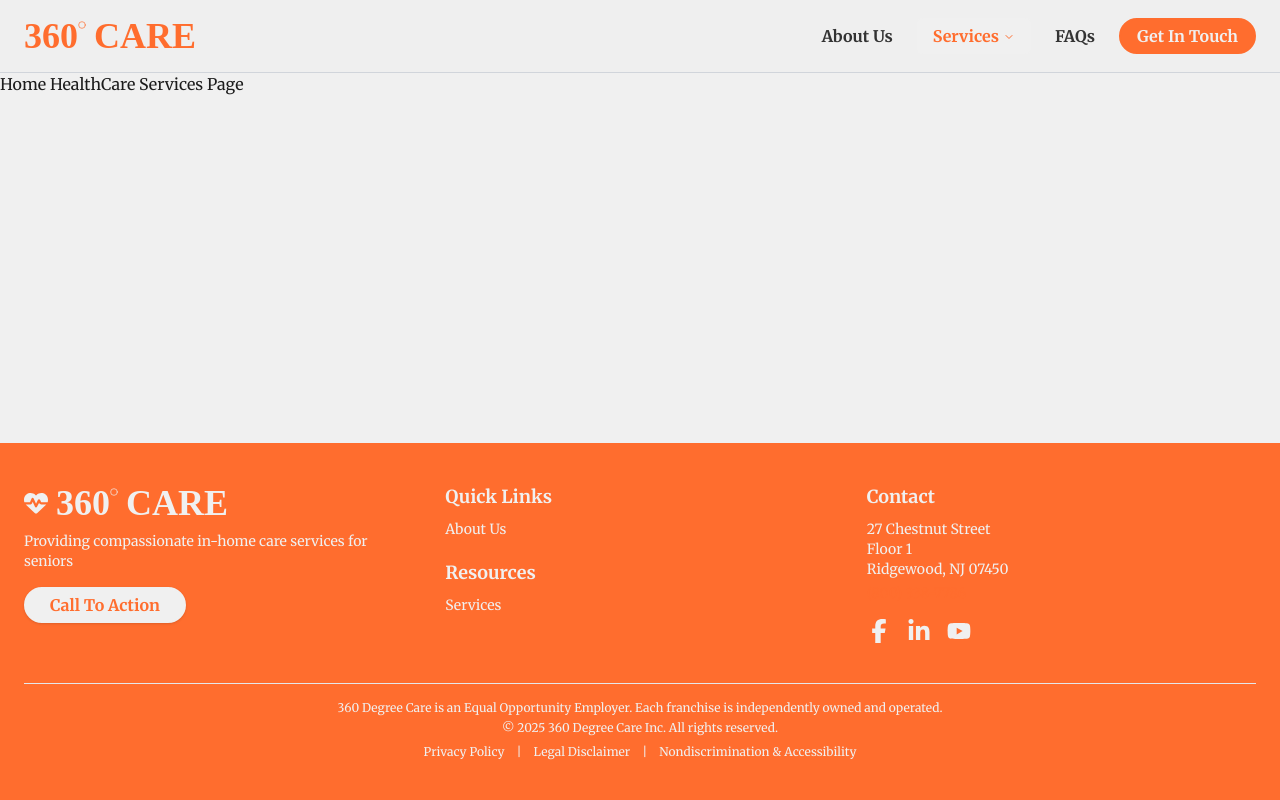
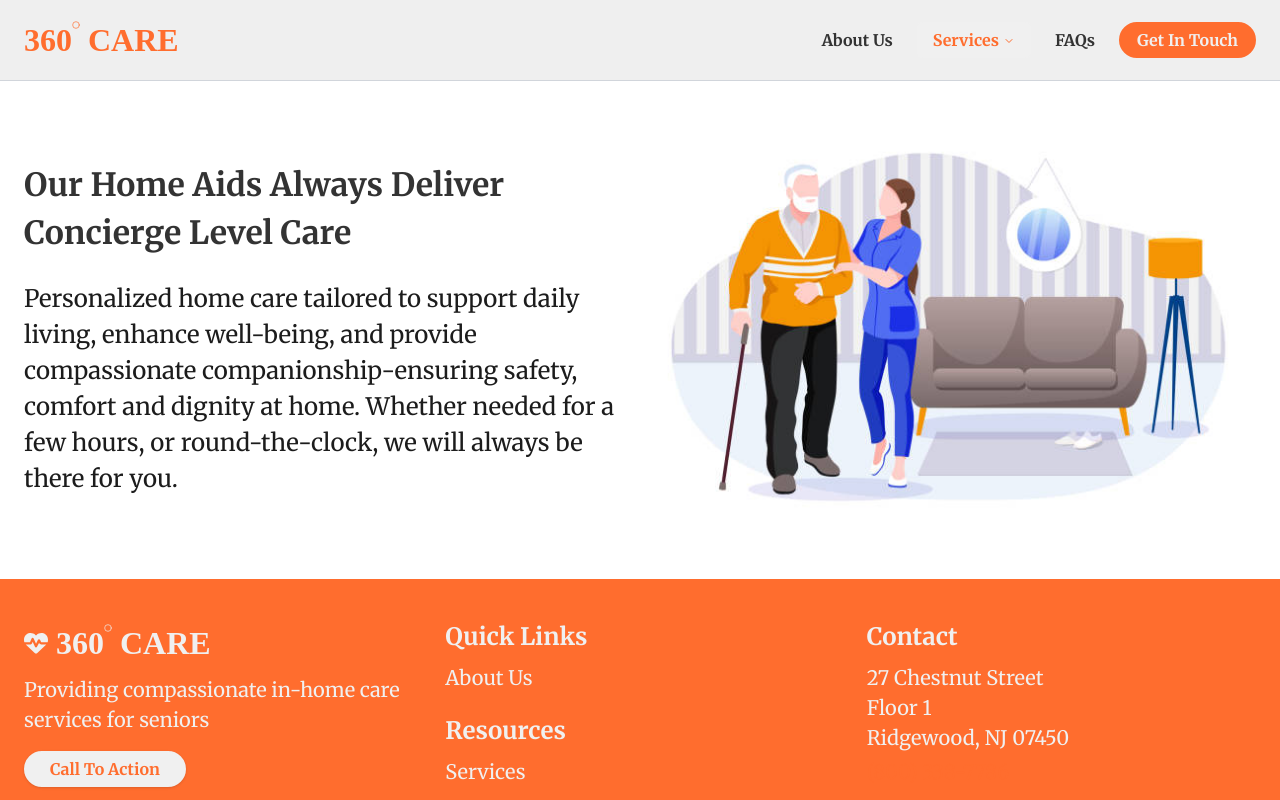
Before and after one commit to pixelverse-studios/360-degree-care, a Next.js app: page /services/home-health-care in a window 1280 px wide. Shown: the top 800 px of the page. Built offline with nearby package versions, Linux system fonts and the light colour scheme; a web font is replaced by a local one.

Commit message:
360c-4: Pre-demo changes

```diff
--- a/src/app/services/home-health-care/page.tsx
+++ b/src/app/services/home-health-care/page.tsx
@@ -1,3 +1,9 @@
+import HomeHealthCareHero from '@/components/hero/HomeHealthcareHero'
+
 export default function ServicesPage() {
-    return <main>Home HealthCare Services Page</main>
+    return (
+        <main>
+            <HomeHealthCareHero />
+        </main>
+    )
 }
--- a/src/components/Logo.tsx
+++ b/src/components/Logo.tsx
@@ -9,7 +9,7 @@ const Logo = ({ invert }: LogoProps) => {
     return (
         <div
             className={cn(
-                'flex content-center gap-2 text-4xl font-bold cursor-pointer logo',
+                'flex content-center gap-2 text-2xl font-bold cursor-pointer logo',
                 invert ? 'text-background' : 'text-primary'
             )}
         >
--- a/src/components/about/AboutStatBanner.tsx
+++ b/src/components/about/AboutStatBanner.tsx
@@ -9,11 +9,11 @@ export default function AboutStatBanner() {
                 The <span className="text-primary">360 Degree</span> Difference
             </h2>
             <p className="text-center max-w-4xl mx-auto">
-                We belleve nomecare must go beyona senaing someone to do
-                sometning and sending a oill. we are ready to take care of
+                We believe homecare must go beyond sending someone to do
+                something and sending a bill. we are ready to take care of
                 everything a client or patient needs from the moment they open
                 their eyes in the morning to the moment they close them at
-                nignt. vur mission is to make our clents lives better.
+                nignt. our mission is to make our clents lives better.
             </p>
             <ul className="max-w-6xl w-full mx-auto p-4 bg-white-bright rounded-lg grid grid-cols-1 sm:grid-cols-2  lg:grid-cols-4 gap-4 lg:gap-2">
                 <li className="p-4 flex flex-col gap-2 text-center h-fit">
--- /dev/null
+++ b/src/components/hero/HomeHealthcareHero.tsx
@@ -0,0 +1,29 @@
+'use client'
+
+import HomeAidHero from '../../../public/media/HomeAidHero.jpg'
+
+export default function HomeHealthCareHero() {
+    return (
+        <section className="bg-white-bright">
+            <div className="max-w-custom mx-auto grid grid-cols-1 md:grid-cols-2 gap-6 justify-between items-center px-6 py-12 h-full">
+                <div className="flex flex-col gap-6">
+                    <h2 className="text-3xl md:text-2xl sm:text-xl font-bold text-black-muted">
+                        Our Home Aids Always Deliver Concierge Level Care
+                    </h2>
+                    <p className="text-lg">
+                        Personalized home care tailored to support daily living,
+                        enhance well-being, and provide compassionate
+                        companionship-ensuring safety, comfort and dignity at
+                        home. Whether needed for a few hours, or
+                        round-the-clock, we will always be there for you.
+                    </p>
+                </div>
+                <img
+                    className="h-fit w-fit"
+                    src={HomeAidHero.src}
+                    alt="Home Healthcare Aid graphic"
+                />
+            </div>
+        </section>
+    )
+}
--- /dev/null
+++ b/src/components/services/HomeHealthCareServices.tsx
@@ -0,0 +1,3 @@
+'use client'
+
+export default function HomeHealthCareServices() {}
--- a/src/styles/globals.css
+++ b/src/styles/globals.css
@@ -42,19 +42,13 @@ body {
 }
 
 body {
-    /* font-family:
-        var(--font-rubik), var(--font-merriweather), var(--font-symbola),
-        sans-serif; */
     min-height: 100vh;
     color: hsl(var(--black));
-    body {
-        font-family: 'Rubik', sans-serif;
-    }
-    /* font-family: Arial, Helvetica, sans-serif; */
+    font-family: 'Rubik', sans-serif;
 }
 
 main {
-    margin-top: 4.5rem;
+    margin-top: 5rem;
     flex: 1;
 }
 
@@ -62,7 +56,7 @@ h1,
 h2,
 h3,
 h4 {
-    font-family: 'Merriweather', serif;
+    font-family: 'Merriweather', serif !important;
 }
 
 .logo {
--- a/src/utils/home.ts
+++ b/src/utils/home.ts
@@ -44,7 +44,7 @@ export const SERVICE_CARDS: CardProps[] = [
         icon: FaHandHoldingHeart,
         title: 'Home Health Care',
         description:
-            '360 Degree Care provides professional home health care services including skilled nursing, therapy, and personal care. Tailored to support your recovery, enhance overall well0being, and maintain indepenence, all while receiving comfort and care you deserve in your own home.',
+            '360 Degree Care provides professional home health care services including skilled nursing, therapy, and personal care. Tailored to support your recovery, enhance overall well-being, and maintain indepenence, all while receiving comfort and care you deserve in your own home.',
         bgColor: 'bg-[#fff]'
     },
     {
--- a/tailwind.config.ts
+++ b/tailwind.config.ts
@@ -89,6 +89,17 @@ const config: Config = {
             animation: {
                 'accordion-down': 'accordion-down 0.2s ease-out',
                 'accordion-up': 'accordion-up 0.2s ease-out'
+            },
+            fontSize: {
+                sm: '20px', // Tailwind's default "sm" is 14px, overriding it to 20px
+                base: '22px', // Default "base" is 16px, adjusting accordingly
+                lg: '24px',
+                xl: '28px',
+                '2xl': '32px',
+                '3xl': '40px',
+                '4xl': '48px',
+                '5xl': '56px',
+                '6xl': '64px'
             }
         }
     },
```
